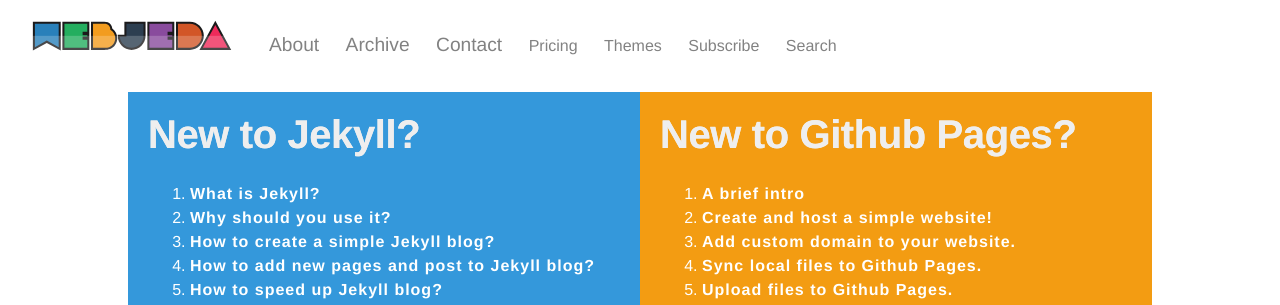
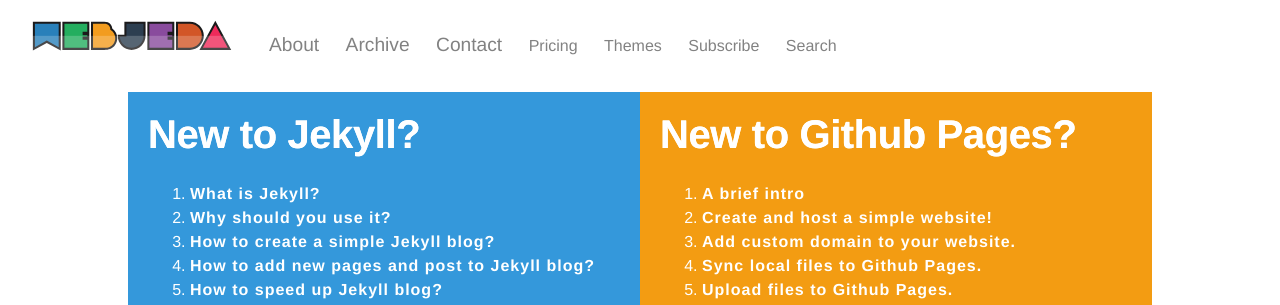
Before and after one commit to virtualous/blog-v3, a Jekyll site: the page built from index.html, in a window 1280 px wide. Shown: the top 305 px of the page. Built offline with Jekyll 4.4.1, drawn with Linux system fonts in a browser that asks for light colours; the list of posts is cut into pages by our own code.

Commit message:
no message

```diff
--- a/index.html
+++ b/index.html
@@ -10,7 +10,7 @@
 
 <div class="preface mt2">
     <div class="precont table-cell">
-        <h1 style="color:#eee">New to Jekyll?</h1>
+        <h1 style="color:#fff">New to Jekyll?</h1>
         <ol>
             <a target="_blank" href="/jekyll-guide/">
                 <li class="ml2 eee"><strong>What is Jekyll?</strong></li>
@@ -34,7 +34,7 @@
     </div>
 
     <div class="precont table-cell" style="background-color: #f39c12">
-        <h1 style="color:#eee">New to Github Pages?</h1>
+        <h1 style="color:#fff">New to Github Pages?</h1>
         <ol>
             <a target="_blank" href="/coding-and-more/">
                 <li class="ml2 eee"><strong>A brief intro</strong></li>
```
